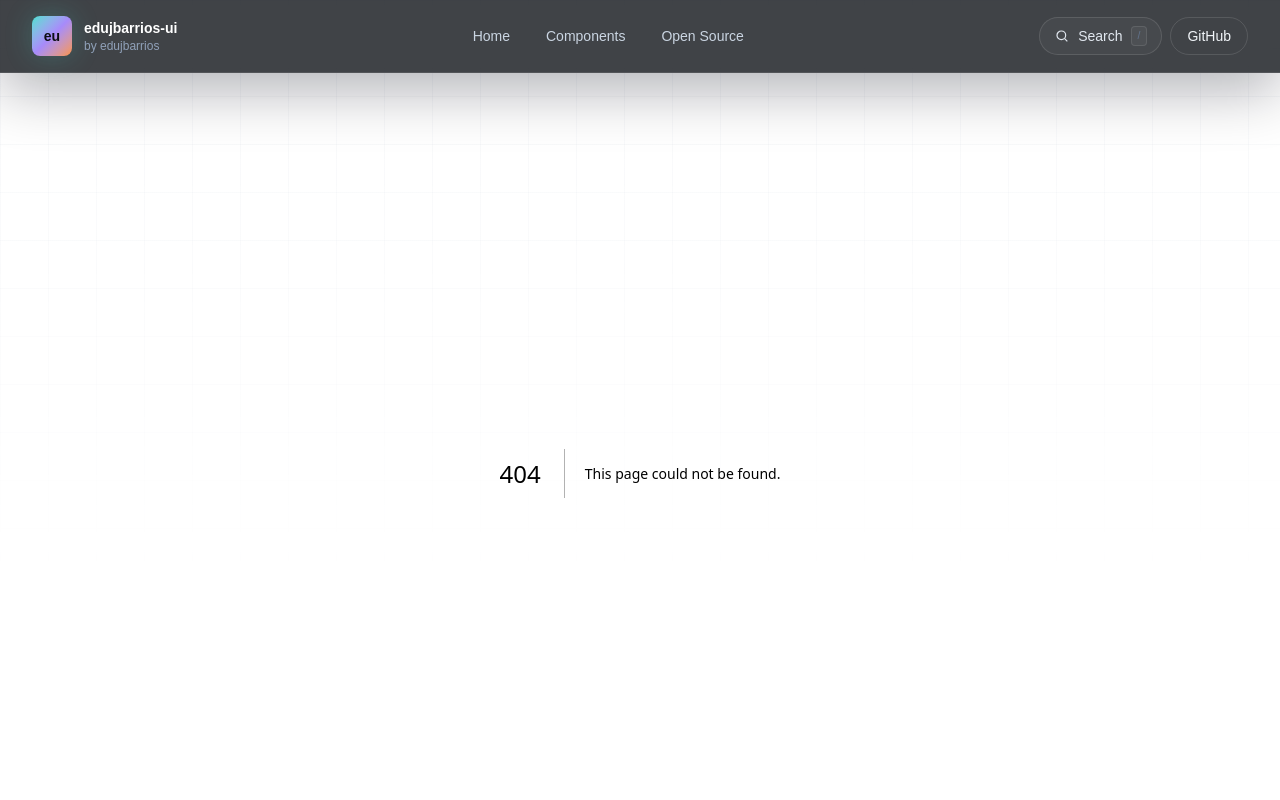
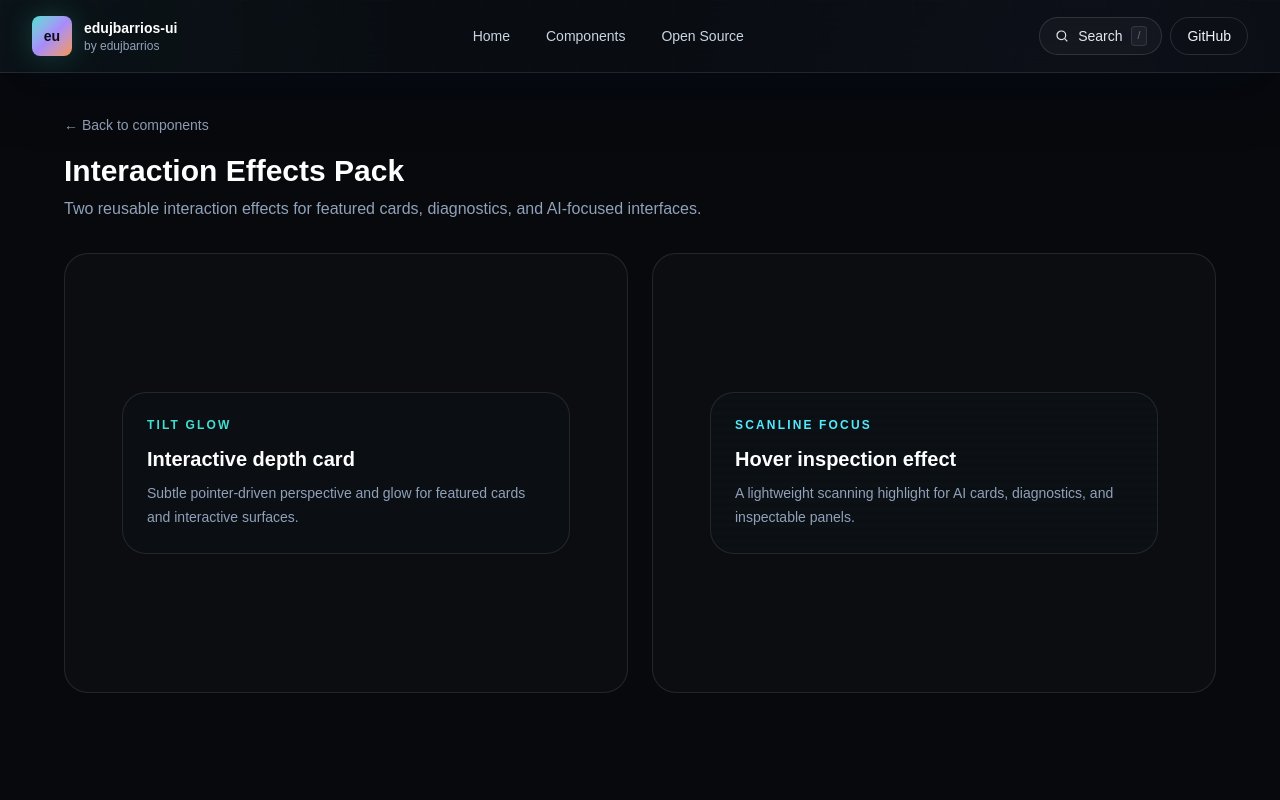
Before and after one commit to edujbarrios/edujbarrios-ui, a Next.js app: page /showcase/interaction-effects-pack in a window 1280 px wide. Before the commit this address had no page. Shown: the top 800 px of the page. Built offline with nearby package versions, Linux system fonts and the light colour scheme.

Commit message:
feat: add interaction effects pack (#105)
* feat: add tilt glow card effect

* feat: add scanline focus effect

* feat: add interaction effects showcase

```diff
--- /dev/null
+++ b/app/showcase/interaction-effects-pack/page.tsx
@@ -0,0 +1,21 @@
+import Link from "next/link";
+import { TiltGlowCardEffect } from "@/components/ui/tilt-glow-card-effect";
+import { ScanlineFocusEffect } from "@/components/ui/scanline-focus-effect";
+
+export default function InteractionEffectsPackShowcase() {
+  return (
+    <main className="min-h-screen bg-[#07090d] px-6 py-10 text-white">
+      <div className="mx-auto flex max-w-6xl flex-col gap-8">
+        <div>
+          <Link href="/components" className="text-sm text-slate-400 hover:text-white">← Back to components</Link>
+          <h1 className="mt-4 text-3xl font-bold">Interaction Effects Pack</h1>
+          <p className="mt-2 max-w-2xl text-slate-400">Two reusable interaction effects for featured cards, diagnostics, and AI-focused interfaces.</p>
+        </div>
+        <div className="grid gap-6 lg:grid-cols-2">
+          <div className="grid min-h-[440px] place-items-center rounded-3xl border border-white/10 bg-white/[0.02] p-6"><TiltGlowCardEffect /></div>
+          <div className="grid min-h-[440px] place-items-center rounded-3xl border border-white/10 bg-white/[0.02] p-6"><ScanlineFocusEffect /></div>
+        </div>
+      </div>
+    </main>
+  );
+}
--- /dev/null
+++ b/components/ui/scanline-focus-effect.tsx
@@ -0,0 +1,13 @@
+export function ScanlineFocusEffect() {
+  return (
+    <div className="group relative w-full max-w-md overflow-hidden rounded-3xl border border-white/10 bg-[#0b0f14] p-6">
+      <div className="pointer-events-none absolute inset-x-0 top-0 h-px bg-gradient-to-r from-transparent via-[#40E0D0] to-transparent opacity-0 shadow-[0_0_18px_rgba(64,224,208,.8)] transition-all duration-700 group-hover:top-full group-hover:opacity-100" />
+      <div className="pointer-events-none absolute inset-0 bg-[linear-gradient(to_bottom,transparent_0%,rgba(64,224,208,.03)_50%,transparent_100%)] bg-[length:100%_8px] opacity-40" />
+      <div className="relative">
+        <p className="text-xs font-semibold uppercase tracking-[0.18em] text-cyan-300">Scanline focus</p>
+        <h3 className="mt-3 text-xl font-bold text-white">Hover inspection effect</h3>
+        <p className="mt-2 text-sm leading-6 text-slate-400">A lightweight scanning highlight for AI cards, diagnostics, and inspectable panels.</p>
+      </div>
+    </div>
+  );
+}
--- /dev/null
+++ b/components/ui/tilt-glow-card-effect.tsx
@@ -0,0 +1,28 @@
+"use client";
+
+import { useState } from "react";
+
+export function TiltGlowCardEffect() {
+  const [transform, setTransform] = useState("perspective(900px) rotateX(0deg) rotateY(0deg)");
+
+  return (
+    <div
+      onMouseMove={(event) => {
+        const rect = event.currentTarget.getBoundingClientRect();
+        const x = (event.clientX - rect.left) / rect.width - 0.5;
+        const y = (event.clientY - rect.top) / rect.height - 0.5;
+        setTransform(`perspective(900px) rotateX(${-y * 7}deg) rotateY(${x * 8}deg)`);
+      }}
+      onMouseLeave={() => setTransform("perspective(900px) rotateX(0deg) rotateY(0deg)")}
+      style={{ transform }}
+      className="group relative w-full max-w-md rounded-3xl border border-white/10 bg-[#0b0f14] p-6 transition-transform duration-150 will-change-transform"
+    >
+      <div className="pointer-events-none absolute inset-0 rounded-3xl bg-gradient-to-br from-[#40E0D0]/10 via-transparent to-violet-500/10 opacity-0 transition-opacity duration-300 group-hover:opacity-100" />
+      <div className="relative">
+        <p className="text-xs font-semibold uppercase tracking-[0.18em] text-[#40E0D0]">Tilt glow</p>
+        <h3 className="mt-3 text-xl font-bold text-white">Interactive depth card</h3>
+        <p className="mt-2 text-sm leading-6 text-slate-400">Subtle pointer-driven perspective and glow for featured cards and interactive surfaces.</p>
+      </div>
+    </div>
+  );
+}
```
